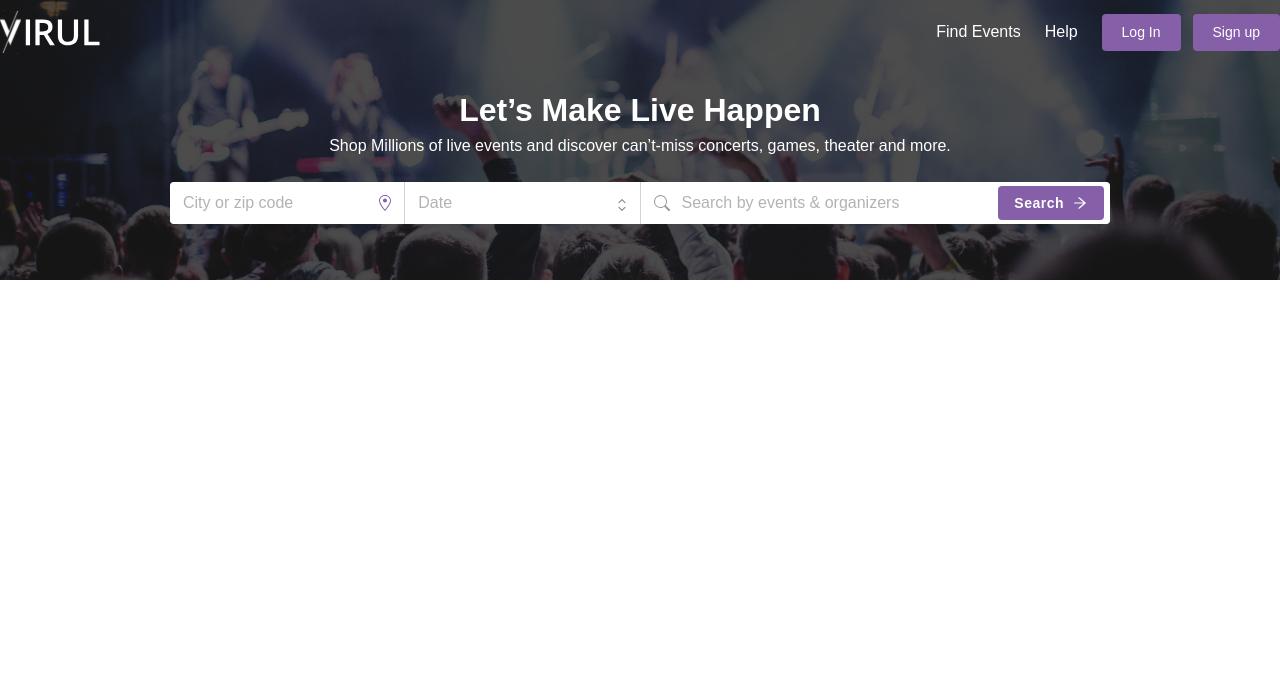
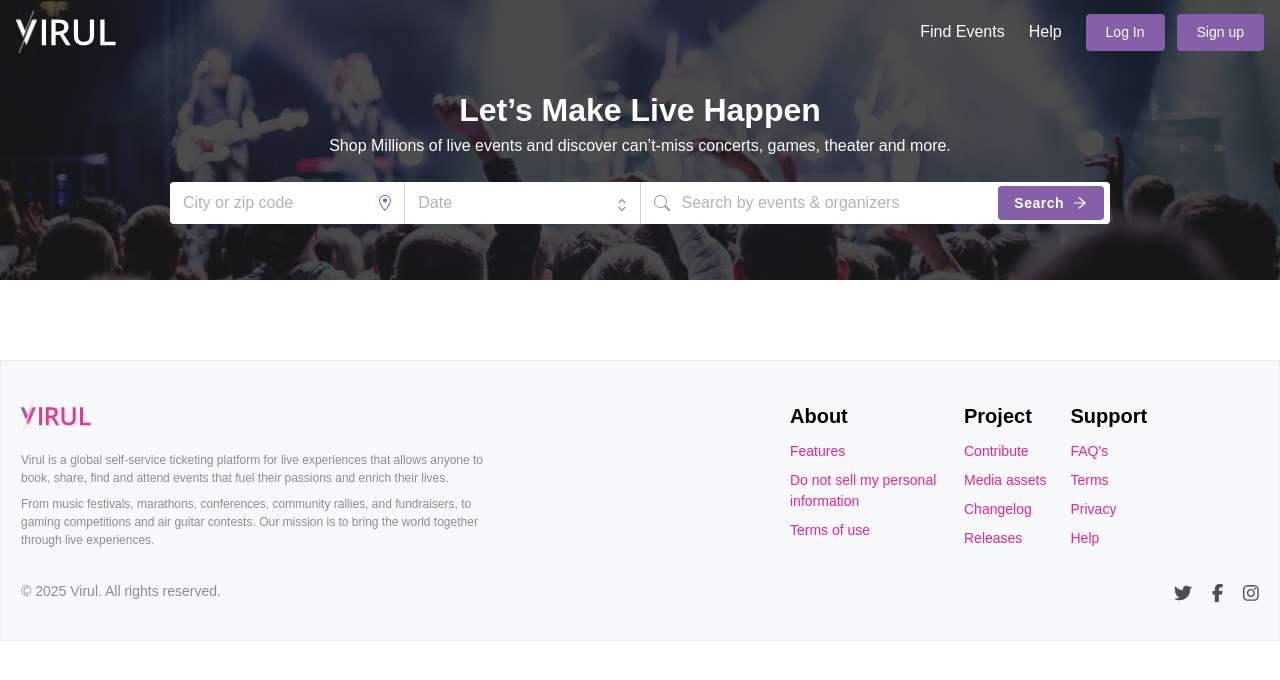
Before and after one commit to janki2425/virul, a Next.js app: page / in a window 1280 px wide. Shown: the top 680 px of the page. Built offline with nearby package versions, Linux system fonts and the light colour scheme.

Commit message:
implemented footer

```diff
--- a/package.json
+++ b/package.json
@@ -9,9 +9,14 @@
     "lint": "next lint"
   },
   "dependencies": {
+    "@fortawesome/fontawesome-svg-core": "^6.7.2",
+    "@fortawesome/free-brands-svg-icons": "^6.7.2",
+    "@fortawesome/free-solid-svg-icons": "^6.7.2",
+    "@fortawesome/react-fontawesome": "^0.2.2",
     "@radix-ui/react-slot": "^1.2.0",
     "class-variance-authority": "^0.7.1",
     "clsx": "^2.1.1",
+    "fortawesome": "^0.0.1-security",
     "lucide-react": "^0.487.0",
     "next": "15.3.0",
     "radix-ui": "^1.2.0",
--- /dev/null
+++ b/src/components/Footer.tsx
@@ -0,0 +1,169 @@
+// import React from "react";
+// import Link from "next/link";
+// import Image from "next/image";
+// import { FontAwesomeIcon } from "@fortawesome/react-fontawesome";
+// import {
+//   faFacebookF,
+//   faTwitter,
+//   faInstagram,
+// } from "@fortawesome/free-brands-svg-icons";
+
+// const Footer = () => {
+//   return (
+//     <div className="mt-20 border border-[#e9ecef] bg-[#f8f9fa] w-full h-fit">
+//       <div className="max-w-[1280px] flex flex-col w-full pt-10 px-5">
+//         <div className="flex flex-col lg:grid lg:grid-cols-2">
+//           <div className="text-[#868e96] text-[12px] flex flex-col">
+//             <Link href="/" className="mb-[20px]">
+//               <Image src="/virul-logo.svg" width={70} height={70} alt="virul" />
+//             </Link>
+
+//             <p className="my-[12px] lg:my-0 lg:mt-[8px]">
+//               Virul is a global self-service ticketing platform for live
+//               experiences that allows anyone to book, share, find and attend
+//               events that fuel their passions and enrich their lives.
+//             </p>
+
+//             <p className="mt-[12px]">
+//               From music festivals, marathons, conferences, community rallies,
+//               and fundraisers, to gaming competitions and air guitar contests.
+//               Our mission is to bring the world together through live
+//               experiences.
+//             </p>
+//           </div>
+//           <div className="mt-8 lg:mt-0 lg:pl-5 flex flex-col md:flex-row gap-1.5 md:gap-0 lg:items-start">
+//             <div className="flex flex-col gap-2.5">
+//               <h3 className="text-black text-[20px] font-[700]">About</h3>
+//               <div className="flex flex-col gap-2 text-[#EC248F] text-[14px]">
+//                 <p>Features</p>
+//                 <p className="max-w-[160px] lg::max-w-full">
+//                   Do not sell my personal information
+//                 </p>
+//                 <p>Terms of use</p>
+//               </div>
+//             </div>
+//             <div className="flex flex-col gap-2.5 md:mr-19">
+//               <h3 className="text-black text-[20px] font-[700]">Project</h3>
+//               <div className="flex flex-col gap-2 text-[#EC248F] text-[14px]">
+//                 <p className="">Contribute</p>
+//                 <p>Media assets</p>
+//                 <p>Changelog</p>
+//                 <p>Releases</p>
+//               </div>
+//             </div>
+//             <div className="flex flex-col gap-2.5">
+//               <h3 className="text-black text-[20px] font-[700]">Support</h3>
+//               <div className="flex flex-col gap-2 text-[#EC248F] text-[14px]">
+//                 <p className="">FAQ's</p>
+//                 <p>Terms</p>
+//                 <p>Privacy</p>
+//                 <p>Help</p>
+//               </div>
+//             </div>
+//           </div>
+//         </div>
+//         <div className="flex flex-col lg:flex-row text-center gap-5 pr-2 lg:gap-0 lg:justify-between mt-12 mb-6">
+//           <p className="text-[#868e96] text-[14px]">
+//             &copy; 2025 Virul All rights reserved.
+//           </p>
+//           <div className="flex gap-5 items-center justify-center text-[#495057]">
+//             <a href="https://twitter.com" target="_blank">
+//               <FontAwesomeIcon icon={faTwitter} />
+//             </a>
+//             <a href="https://facebook.com" target="_blank">
+//               <FontAwesomeIcon icon={faFacebookF} />
+//             </a>
+//             <a href="https://instagram.com" target="_blank">
+//               <FontAwesomeIcon icon={faInstagram} />
+//             </a>
+//           </div>
+//         </div>
+//       </div>
+//     </div>
+//   );
+// };
+
+// export default Footer;
+
+
+import React from "react";
+import Link from "next/link";
+import Image from "next/image";
+import { FontAwesomeIcon } from "@fortawesome/react-fontawesome";
+import { faFacebookF, faTwitter, faInstagram } from "@fortawesome/free-brands-svg-icons";
+
+const sections = [
+  {
+    title: "About",
+    links: ["Features", "Do not sell my personal information", "Terms of use"],
+  },
+  {
+    title: "Project",
+    links: ["Contribute", "Media assets", "Changelog", "Releases"],
+  },
+  {
+    title: "Support",
+    links: ["FAQ's", "Terms", "Privacy", "Help"],
+  },
+];
+
+const Footer = () => {
+  return (
+    <footer className="mt-20 border pb-8 border-[#e9ecef] bg-[#f8f9fa] w-full">
+      <div className="max-w-[1280px] w-full pt-10 px-5 mx-auto">
+        <div className="flex flex-col lg:grid lg:grid-cols-2 gap-8 xl:gap-[300px]">
+          {/* Left Section */}
+          <div className="text-[#868e96] text-[12px] flex flex-col">
+            <Link href="/" className="mb-5">
+              <Image src="/virul-logo.svg" width={70} height={70} alt="virul" />
+            </Link>
+            <p className="mb-2">
+              Virul is a global self-service ticketing platform for live experiences that allows
+              anyone to book, share, find and attend events that fuel their passions and enrich
+              their lives.
+            </p>
+            <p>
+              From music festivals, marathons, conferences, community rallies, and fundraisers, to
+              gaming competitions and air guitar contests. Our mission is to bring the world
+              together through live experiences.
+            </p>
+          </div>
+
+          {/* Right Sections */}
+          <div className="flex flex-col md:flex-row gap-6">
+            {sections.map((sec, idx) => (
+              <div key={idx} className="flex flex-col gap-2.5">
+                <h3 className="text-black text-[20px] font-bold">{sec.title}</h3>
+                <div className="flex flex-col gap-2 max-w-[150px] text-[#EC248F] text-[14px]">
+                  {sec.links.map((link, i) => (
+                    <p key={i}>{link}</p>
+                  ))}
+                </div>
+              </div>
+            ))}
+          </div>
+        </div>
+
+        {/* Footer Bottom */}
+        <div className="flex flex-col lg:flex-row text-center gap-5 lg:justify-between mt-8">
+          <p className="text-[#868e96] text-[14px]">
+            &copy; 2025 Virul. All rights reserved.
+          </p>
+          <div className="flex gap-5 items-center justify-center text-[#495057] text-[18px]">
+            <a href="https://twitter.com" target="_blank" rel="noopener noreferrer">
+              <FontAwesomeIcon icon={faTwitter} className="hover:text-[#1DA1F2]" />
+            </a>
+            <a href="https://facebook.com" target="_blank" rel="noopener noreferrer">
+              <FontAwesomeIcon icon={faFacebookF} className="hover:text-[#1877F2]" />
+            </a>
+            <a href="https://instagram.com" target="_blank" rel="noopener noreferrer">
+              <FontAwesomeIcon icon={faInstagram} className="hover:text-[#E1306C]" />
+            </a>
+          </div>
+        </div>
+      </div>
+    </footer>
+  );
+};
+
+export default Footer;
--- a/src/components/Navbar.tsx
+++ b/src/components/Navbar.tsx
@@ -53,8 +53,8 @@ import React from "react"
 
 const Navbar = () => {
   return (
-    <div className="w-full max-w-[1280px] mx-auto">
-      <header className="fixed top-0 max-w-[1280px] w-full h-[64px] z-[60] bg-transparent text-white px-4 xl:px-0 flex items-center justify-between">
+    <div className="w-full max-w-[1320px] mx-auto">
+      <header className="absolute top-0 max-w-[1320px] w-full h-[64px] z-[60] bg-transparent text-white sm:px-4 flex items-center justify-between">
       <div className="lg:hidden">
         <Sheet>
           <SheetTrigger asChild>
--- a/src/pages/index.tsx
+++ b/src/pages/index.tsx
@@ -1,3 +1,4 @@
+import Footer from "@/components/Footer";
 import Hero from "@/components/Hero";
 import Navbar from "@/components/Navbar";
 
@@ -6,6 +7,7 @@ export default function Home() {
     <div className="mx-auto">
     <Hero/>
     <Navbar/>
+    <Footer/>
     </div>
   );
 }
```
Also changed, not shown: src/components/Login.tsx (added), 1 other file (tests, documents, lock files or other folders).
